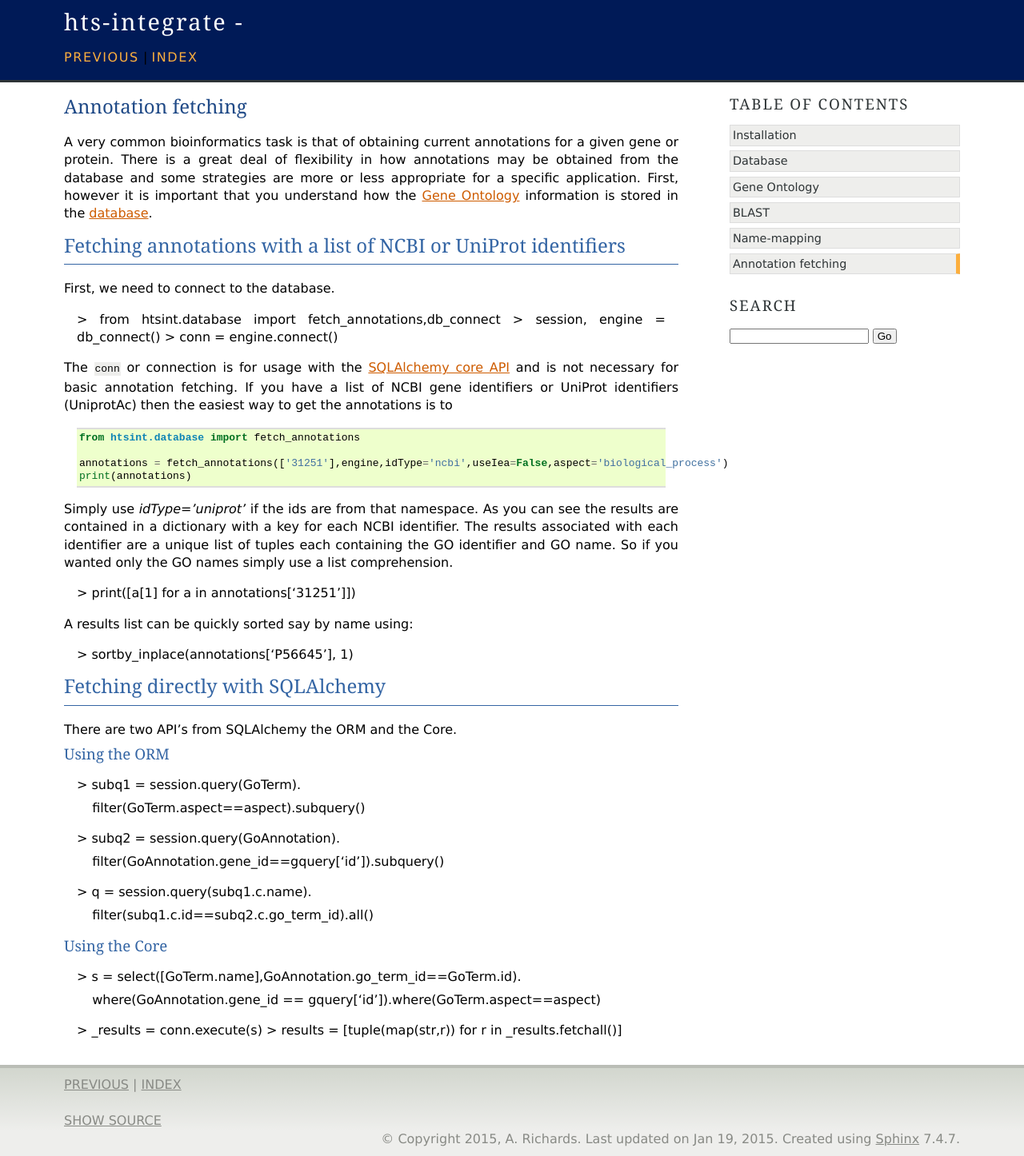
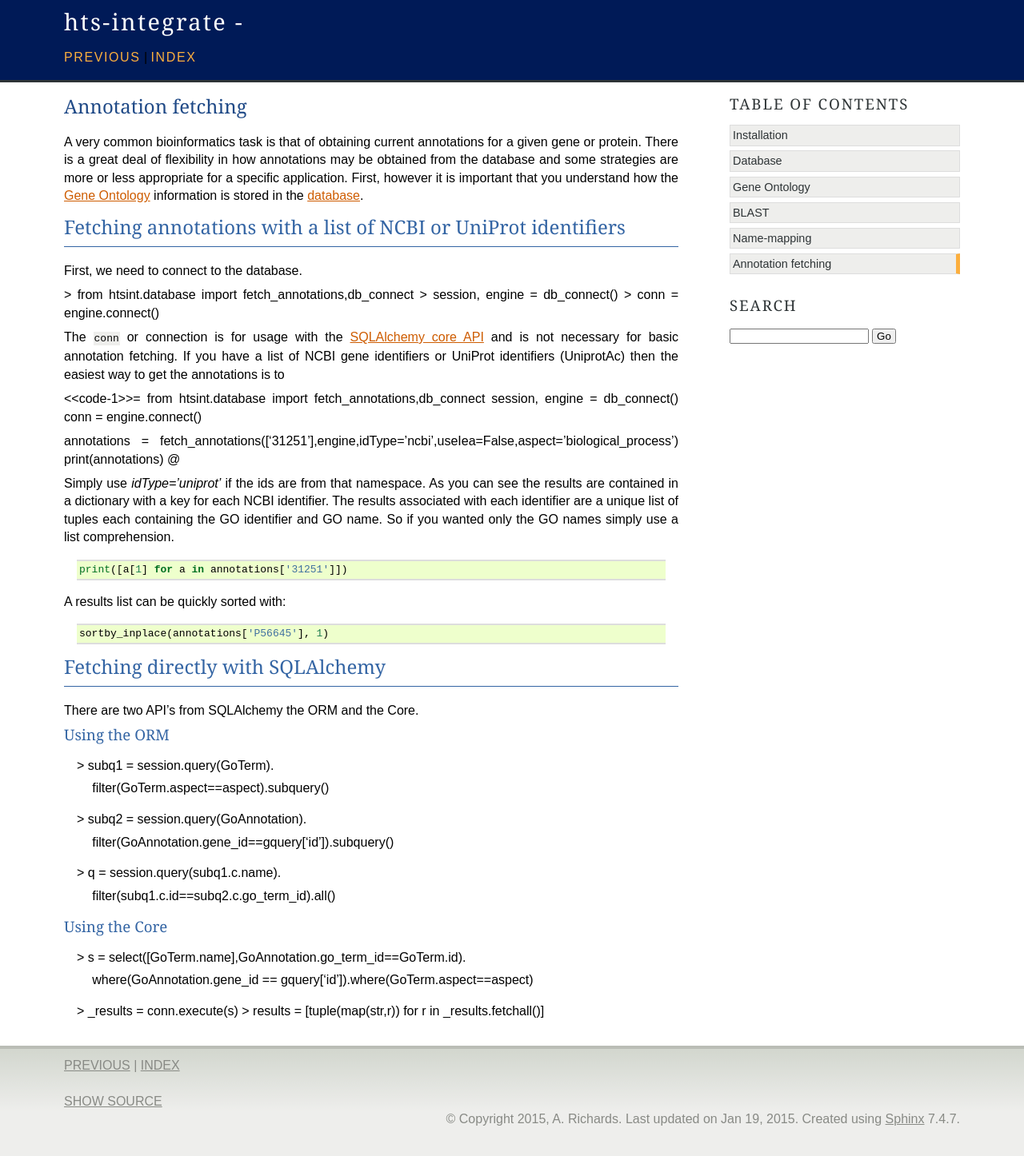
Before and after one commit to ajrichards/htsint, a Sphinx documentation site: the page built from docs/annotation-fetching.rst, in a window 1280 px wide. Shown: the whole page at 80% size. Built offline with Sphinx 7.4.7, drawn with Linux system fonts in a browser that asks for light colours; formulas are drawn with MathJax 3; the version number could not be read and is left out; after the commit the page ends 1422 px from its top, so only the background shows below that.

Commit message:
update of the docs

```diff
--- a/docs/annotation-fetching.rst
+++ b/docs/annotation-fetching.rst
@@ -12,26 +12,32 @@ ______________________________________________________________________
 
 First, we need to connect to the database.
 
-   > from htsint.database import fetch_annotations,db_connect
-   > session, engine = db_connect()
-   > conn = engine.connect()
+> from htsint.database import fetch_annotations,db_connect
+> session, engine = db_connect()
+> conn = engine.connect()
 
 The ``conn`` or connection is for usage with the `SQLAlchemy core API <http://docs.sqlalchemy.org/en/rel_0_9/core/>`_ and is not necessary for basic annotation fetching.  If you have a list of NCBI gene identifiers or UniProt identifiers (UniprotAc) then the easiest way to get the annotations is to
 
-   .. code-block:: python
+<<code-1>>=
+from htsint.database import fetch_annotations,db_connect
+session, engine = db_connect()
+conn = engine.connect()
 
-      from htsint.database import fetch_annotations
-
-      annotations = fetch_annotations(['31251'],engine,idType='ncbi',useIea=False,aspect='biological_process')
-      print(annotations)
+annotations = fetch_annotations(['31251'],engine,idType='ncbi',useIea=False,aspect='biological_process')
+print(annotations)
+@
 
 Simply use `idType='uniprot'` if the ids are from that namespace.  As you can see the results are contained in a dictionary with a key for each NCBI identifier.  The results associated with each identifier are a unique list of tuples each containing the GO identifier and GO name. So if you wanted only the GO names simply use a list comprehension.
 
-   > print([a[1] for a in annotations['31251']])
+   .. code-block:: python
 
-A results list can be quickly sorted say by name using:
+      print([a[1] for a in annotations['31251']])
 
-   > sortby_inplace(annotations['P56645'], 1)
+A results list can be quickly sorted with:
+
+   .. code-block:: python
+
+      sortby_inplace(annotations['P56645'], 1)
 
 
 Fetching directly with SQLAlchemy
--- a/docs/conf.py
+++ b/docs/conf.py
@@ -116,6 +116,7 @@ html_theme = htmlTheme  # default,nature,haiku,agogo
 ##3333CC
 html_theme_options = {
     "headerbg": "#001A57",
+    "bodyfont": 'sans-serif'
 }
 
 # Theme options are theme-specific and customize the look and feel of a theme
--- a/docs/initDocs.py
+++ b/docs/initDocs.py
@@ -16,12 +16,8 @@ from lpedit import NoGuiAnalysis
 
 ##
 files = [('index.rst',None),
-         ('database.rst','python'),
-         ('install.rst','python'),
-         ('blast.rst','python'),
-         ('name-mapping.rst','python'),
-         ('gene-ontology.rst','python')
-         ]
+         ('annotation-fetching.rst','python')
+]
 
 ## clean first
 if os.path.isdir("_sphinx"):
```
Also changed, not shown: 1 other file.
